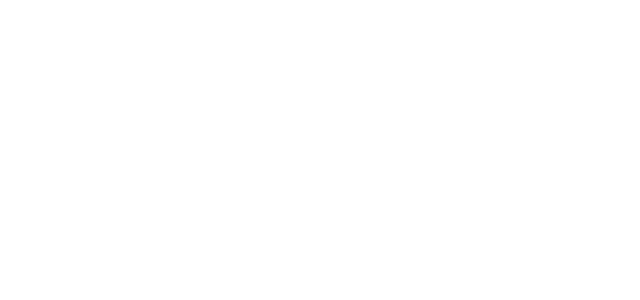
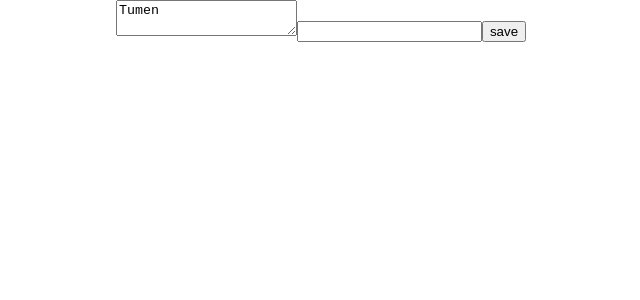
Before and after one commit to dtumen/native-js, a React (Create React App) app: page / in a window 1280 px wide. Shown: the top 300 px of the page, without its empty margins (319-959 px from the left). Built offline with nearby package versions, Linux system fonts and the light colour scheme.

Commit message:
Onchange, onClick done

```diff
--- /dev/null
+++ b/src/06-callback-onHandlers/06-callback.tsx
@@ -0,0 +1,29 @@
+import React, { ChangeEvent, MouseEvent } from 'react'
+
+export const User = () => {
+  // фокус спал:
+  const onBlurElementHandler = () => {
+    console.log('Go away focus of Element')
+  }
+
+
+  function onChangeTextHandler(event: ChangeEvent<HTMLTextAreaElement>) {
+    console.log('textarea handler:', event.currentTarget.value);
+  }
+
+  function onChangeInputHandler(event: ChangeEvent<HTMLInputElement>) {
+    console.log('input handler:', event.currentTarget.value)
+  }
+
+  function saveUser() {
+    console.log('user have been saved');
+  }
+
+
+
+  return <div>
+    <textarea onChange={onChangeTextHandler} onBlur={onBlurElementHandler}>Tumen</textarea>
+    <input type="text" onChange={onChangeInputHandler}/>
+    <button onClick={saveUser}>save</button>
+  </div>
+}
--- a/src/App.tsx
+++ b/src/App.tsx
@@ -1,10 +1,11 @@
 import React from 'react';
 import './App.css';
+import { User } from './06-callback-onHandlers/06-callback';
 
 function App() {
   return (
     <div className="App">
-
+      <User />
     </div>
   );
 }
```
